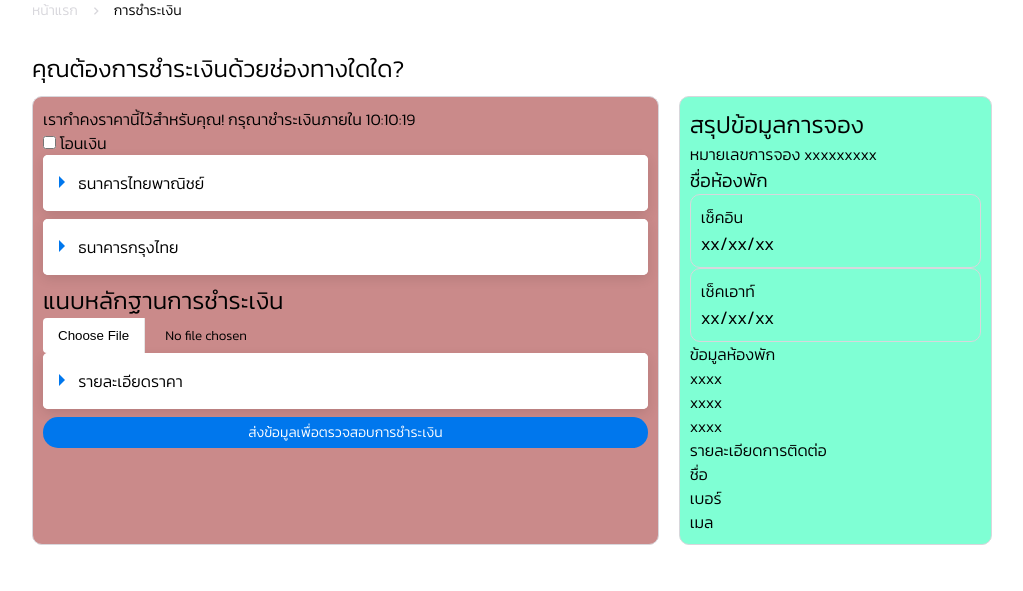
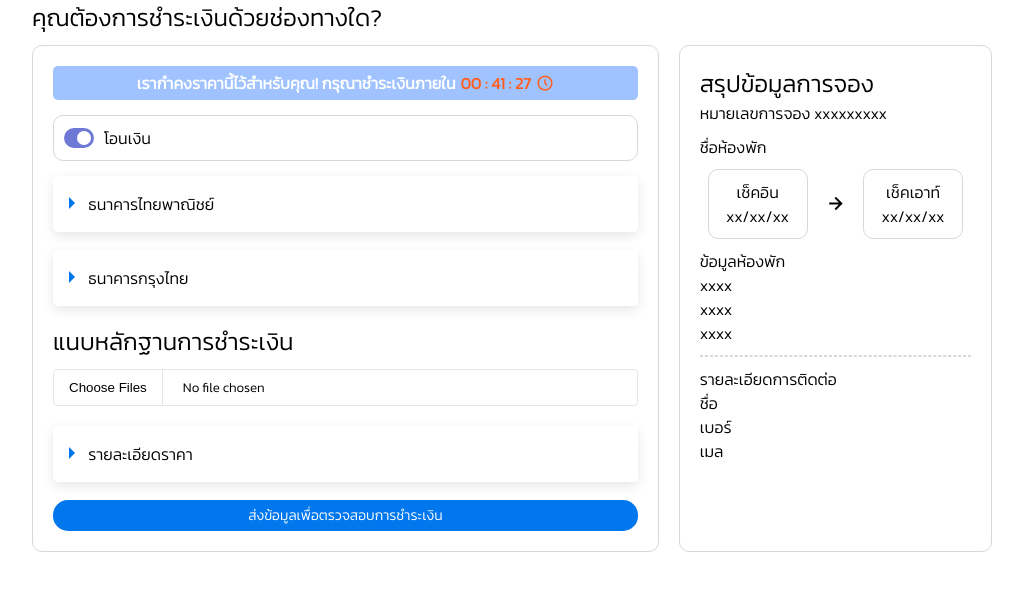
Before and after one commit to Monparty/project-punthai, a PHP site: page /views/pages/payment.php in a window 1280 px wide. Shown: the part 70-661 px from the top of the page, without its empty margins (128-1151 px from the left). Run offline with PHP 8.4, Linux system fonts and the light colour scheme; some libraries are stand-ins or nearby versions.

Commit message:
commit edit payment

```diff
--- a/views/js/script.js
+++ b/views/js/script.js
@@ -1,5 +1,5 @@
 // button effect
-
+/*
 var buttons = document.querySelectorAll('.button');
 
 Array.prototype.forEach.call(buttons, function (b) {
@@ -16,7 +16,7 @@ function createRipple(event) {
   ripple.style.top = event.clientY - rect.top - max + 'px';
   this.appendChild(ripple);
 }
-
+*/
 // showSlides
 
 let slideIndex = 1;
--- a/views/layouts/header.php
+++ b/views/layouts/header.php
@@ -71,8 +71,8 @@
   <a href="../pages/homePage.php"><img src="../../imgs/logo.png" height="50" alt=""></a>
   <div class="btn__group">
     <?php if (isset($_SESSION['username'])) { ?>
+
       <!-- เข้าสู่ระบบแล้ว ให้แสดงรูปภาพ -->
-
       <div  class="dropdown">
         <div class="dropbtn" onclick="myFunction()">
           <?php echo $_SESSION['username'];?>
@@ -94,12 +94,12 @@
         </div>
       </div>
 
+    <?php } else { ?>
 
-
-    <?php } else { ?>
       <!-- ยังไม่เข้าสู่ระบบ ให้ซ่อนรูปภาพ -->
       <a href="../pages/login.php" class="buttonOutline w100">เข้าสู่ระบบ</a>
       <a href="../pages/register.php" class="button w100">สร้างบัญชี</a>
+
     <?php } ?>
   </div>
 </header>
--- a/views/pages/payment.html
+++ b/views/pages/payment.html
@@ -4,9 +4,12 @@
     <meta charset="UTF-8" />
     <meta name="viewport" content="width=device-width, initial-scale=1.0" />
     <title>การชำระเงิน</title>
-    <link rel="icon" type="image/x-icon" href="../../imgs/logoIcon.png">
-    <link rel="stylesheet" href="../../css/main.css">
-    <link href="https://unpkg.com/boxicons@2.1.4/css/boxicons.min.css" rel="stylesheet" />
+    <link rel="icon" type="image/x-icon" href="../../imgs/logoIcon.png" />
+    <link rel="stylesheet" href="../../css/main.css" />
+    <link
+      href="https://unpkg.com/boxicons@2.1.4/css/boxicons.min.css"
+      rel="stylesheet"
+    />
     <style>
       main {
         display: grid;
@@ -17,14 +20,103 @@
         display: grid;
         grid-template-columns: 6fr 3fr;
         column-gap: 20px;
+        margin-bottom: 10px;
       }
 
       .leftContainer {
-        background-color: rgb(202, 138, 138);
+        display: grid;
+        gap: 10px;
+        padding: 20px;
+
+        & .leftContainerHead {
+          display: flex;
+          align-items: center;
+          justify-content: center;
+          background: var(--sky);
+          padding: 5px;
+          border-radius: 5px;
+          color: var(--white);
+
+          & h4 {
+            display: flex;
+            align-items: center;
+            gap: 5px;
+          }
+        }
+
+        & .checkItem {
+          display: flex;
+          align-items: center;
+          gap: 10px;
+          margin: 5px 0;
+        }
+
+        & .paymentList {
+          display: grid;
+          gap: 10px;
+
+          & .summaryContent {
+            display: flex;
+            gap: 20px;
+            align-items: center;
+
+            & img {
+                width: 40px;
+                height: 40px;
+                object-fit: cover;
+                border-radius: 5px;
+            }
+          }
+        }
+
+        & .uploadSlip {
+          margin-bottom: 10px;
+
+          & h2 {
+            margin-bottom: 10px;
+          }
+        }
+
+        & .boxPriceContent {
+          display: grid;
+          gap: 10px;
+          padding: 10px;
+        }
+
+        & .boxPriceItem {
+          display: flex;
+          align-items: flex-start;
+          justify-content: space-between;
+        }
       }
 
       .rightContainer {
-        background-color: aquamarine;
+        display: flex;
+        flex-direction: column;
+        gap: 10px;
+        padding: 20px;
+
+        & .dateStay {
+          display: flex;
+          align-items: center;
+          justify-content: space-around;
+
+          & .dateStayItem {
+            display: flex;
+            flex-direction: column;
+            align-items: center;
+          }
+
+          & i {
+            font-size: 24px;
+          }
+        }
+
+        & .rightDetail {
+          display: flex;
+          flex-direction: column;
+          gap: 10px;
+        }
       }
 
       @media screen and (max-width: 576px) {
@@ -33,6 +125,69 @@
           row-gap: 30px;
         }
       }
+
+      .checkbox-wrapper-2 .ikxBAC {
+        appearance: none;
+        background-color: #dfe1e4;
+        border-radius: 72px;
+        border-style: none;
+        flex-shrink: 0;
+        height: 20px;
+        margin: 0;
+        position: relative;
+        width: 30px;
+      }
+
+      .checkbox-wrapper-2 .ikxBAC::before {
+        bottom: -6px;
+        content: "";
+        left: -6px;
+        position: absolute;
+        right: -6px;
+        top: -6px;
+      }
+
+      .checkbox-wrapper-2 .ikxBAC,
+      .checkbox-wrapper-2 .ikxBAC::after {
+        transition: all 100ms ease-out;
+      }
+
+      .checkbox-wrapper-2 .ikxBAC::after {
+        background-color: #fff;
+        border-radius: 50%;
+        content: "";
+        height: 14px;
+        left: 3px;
+        position: absolute;
+        top: 3px;
+        width: 14px;
+      }
+
+      .checkbox-wrapper-2 input[type="checkbox"] {
+        cursor: default;
+      }
+
+      .checkbox-wrapper-2 .ikxBAC:hover {
+        background-color: #c9cbcd;
+        transition-duration: 0s;
+      }
+
+      .checkbox-wrapper-2 .ikxBAC:checked {
+        background-color: #6e79d6;
+      }
+
+      .checkbox-wrapper-2 .ikxBAC:checked::after {
+        background-color: #fff;
+        left: 13px;
+      }
+
+      .checkbox-wrapper-2 :focus:not(.focus-visible) {
+        outline: 0;
+      }
+
+      .checkbox-wrapper-2 .ikxBAC:checked:hover {
+        background-color: #535db3;
+      }
     </style>
   </head>
   <body>
@@ -40,30 +195,42 @@
     <?php include("../layouts/sidebar.html"); ?>
 
     <main class="container">
-      <div class="breadcrumbs">
-        <a style="color: var(--gray)" href="homePage.php">หน้าแรก</a>
-        <i class="bx bx-chevron-right" style="color: var(--gray)"></i>
-        <a>การชำระเงิน</a>
-      </div>
-
       <section>
-        <h2 style="margin-bottom: 10px">คุณต้องการชำระเงินด้วยช่องทางใดใด?</h2>
+        <h2 style="margin-bottom: 10px">คุณต้องการชำระเงินด้วยช่องทางใด?</h2>
         <div class="boxContainer">
           <div class="leftContainer borderBox">
             <div class="leftContainerHead">
-              <h4>เรากำคงราคานี้ไว้สำหรับคุณ! กรุณาชำระเงินภายใน 10:10:19</h4>
+              <h4 class="bold">
+                เรากำคงราคานี้ไว้สำหรับคุณ! กรุณาชำระเงินภายใน
+                <span
+                  class="bold"
+                  style="color: var(--orange)"
+                  id="countDownDate"
+                ></span
+                ><span style="color: var(--orange); font-size: 18px"
+                  ><i class="bx bx-time-five"></i
+                ></span>
+              </h4>
             </div>
-            <div class="checkItem">
-              <input type="checkbox">
-              <label for="">โอนเงิน</label>
+            <label for="check" style="cursor: pointer">
+              <div class="checkItem borderBox">
+                <div class="checkbox-wrapper-2">
+                  <input
+                    id="check"
+                    onclick="checkShow()"
+                    type="checkbox"
+                    class="sc-gJwTLC ikxBAC"
+                    checked
+                  />
                 </div>
-            <div class="paymentList">
+                <h4>โอนเงิน</h4>
+              </div>
+            </label>
+            <div class="paymentList" id="details">
               <details>
-                <summary>
-                  ธนาคารไทยพาณิชย์
-                </summary>
+                <summary>ธนาคารไทยพาณิชย์</summary>
                 <div class="summaryContent">
-                    <img src="../../imgs/noImage.png" height="50">
+                  <img src="https://i.pinimg.com/736x/02/31/87/023187a2f2dc47bbdc809b43c7667b3a.jpg"/>
                   <div class="paymentItem">
                     <h4>ชื่อบัญชี : xxxxxxxx</h4>
                     <h4>เลขที่บัญชี : xxxxxxxx</h4>
@@ -71,11 +238,9 @@
                 </div>
               </details>
               <details>
-                <summary>
-                  ธนาคารกรุงไทย
-                </summary>
+                <summary>ธนาคารกรุงไทย</summary>
                 <div class="summaryContent">
-                    <img src="../../imgs/noImage.png" height="50">
+                  <img src="https://thaitabloid.com/wp-content/uploads/2018/01/9242_%E0%B9%82%E0%B8%A5%E0%B9%82%E0%B8%81%E0%B9%89-KTB-01.jpg"/>
                   <div class="paymentItem">
                     <h4>ชื่อบัญชี : xxxxxxxx</h4>
                     <h4>เลขที่บัญชี : xxxxxxxx</h4>
@@ -85,24 +250,25 @@
             </div>
             <div class="uploadSlip">
               <h2>แนบหลักฐานการชำระเงิน</h2>
-              <input type="file">
+              <div class="formInput file">
+                <input type="file" name="image" multiple required />
               </div>
-
+            </div>
             <div class="boxPrice">
               <details>
-                <summary>
-                  รายละเอียดราคา
-                </summary>
+                <summary>รายละเอียดราคา</summary>
                 <div class="boxPriceContent">
-                  <div class="borderBox"></div>
+                  <div style="border: 1px dashed var(--gray)"></div>
+                  <div class="boxPriceItem">
                     <div>
                       <h4>ชื่อห้องพัก</h4>
                       <h4>จำนวนผู้เข้าพัก</h4>
                     </div>
                     <h4>฿ 1400</h4>
-                  <div>
-                    <h2>ราคารวม</h2>
-                    <h2>฿ 1400</h2>
+                  </div>
+                  <div class="boxPriceItem">
+                    <h3 class="bold">ราคารวม</h3>
+                    <h3 class="bold">฿ 1400</h3>
                   </div>
                 </div>
               </details>
@@ -115,16 +281,18 @@
               <h2>สรุปข้อมูลการจอง</h2>
               <h4>หมายเลขการจอง xxxxxxxxx</h4>
             </div>
+
             <div class="rightDetail">
-              <h3>ชื่อห้องพัก</h3>
+              <h4>ชื่อห้องพัก</h4>
               <div class="dateStay">
-                <div class="borderBox">
+                <div class="dateStayItem borderBox w100">
                   <h4>เช็คอิน</h4>
-                  <h3>xx/xx/xx</h3>
+                  <h4>xx/xx/xx</h4>
                 </div>
-                <div class="borderBox">
+                <i class="bx bx-right-arrow-alt"></i>
+                <div class="dateStayItem borderBox w100">
                   <h4>เช็คเอาท์</h4>
-                  <h3>xx/xx/xx</h3>
+                  <h4>xx/xx/xx</h4>
                 </div>
               </div>
               <div class="roomDetail">
@@ -133,6 +301,7 @@
                 <div>xxxx</div>
                 <div>xxxx</div>
               </div>
+              <div style="border: 1px dashed var(--gray)"></div>
               <div class="contact">
                 <h4>รายละเอียดการติดต่อ</h4>
                 <div>ชื่อ</div>
@@ -145,5 +314,37 @@
       </section>
     </main>
     <script src="../js/script.js"></script>
+    <script>
+      function checkShow() {
+        var checkBox = document.getElementById("check");
+        var details = document.getElementById("details");
+        if (checkBox.checked == true) {
+          details.style.visibility = "visible";
+        } else {
+          details.style.visibility = "hidden";
+        }
+      }
+
+      function countdownTimeStart() {
+        var countDownDate = new Date("Jan 5, 2028 15:37:25").getTime();
+        var countdownTime = setInterval(function () {
+          var now = new Date().getTime();
+          var distance = countDownDate - now;
+          var hours = Math.floor(
+            (distance % (1000 * 60 * 60 * 24)) / (1000 * 60 * 60)
+          );
+          var minutes = Math.floor((distance % (1000 * 60 * 60)) / (1000 * 60));
+          var seconds = Math.floor((distance % (1000 * 60)) / 1000);
+
+          document.getElementById("countDownDate").innerHTML =
+            "00" + " : " + minutes + " : " + seconds;
+          if (distance < 0) {
+            clearInterval(countdownTime);
+            document.getElementById("countDownDate").innerHTML = "หมดเวลา";
+          }
+        }, 1);
+      }
+      countdownTimeStart();
+    </script>
   </body>
 </html>
```
Lines whose indentation alone changed are shown as unchanged.
